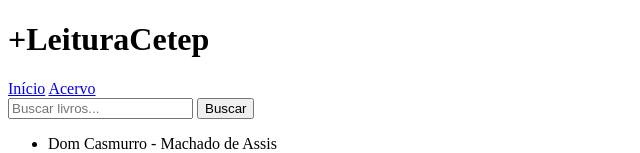
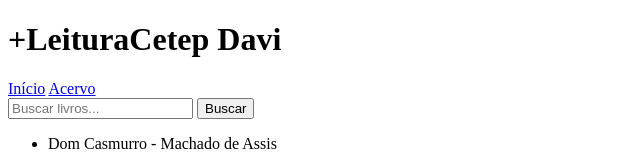
Before and after one commit to TKDaviizin/MaisLeituraSite, a plain HTML site: page index.html in a window 1280 px wide. Shown: the top 153 px of the page, without its empty margins (0-640 px from the left). Drawn offline with Linux system fonts and the light colour scheme.

Commit message:
meu titlo

```diff
--- a/index.html
+++ b/index.html
@@ -7,7 +7,7 @@
 </head>
 <body>
     <header>
-        <h1>+LeituraCetep</h1>
+        <h1>+LeituraCetep Davi</h1>
     </header>
     <nav>
         <a href="#">Início</a>
```
